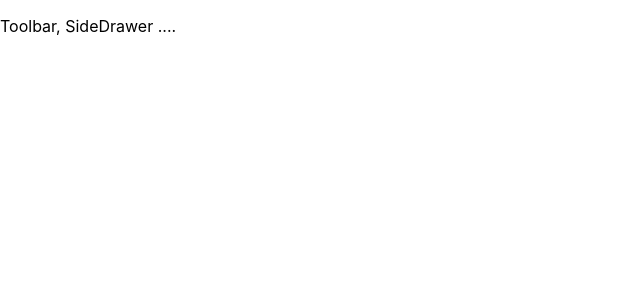
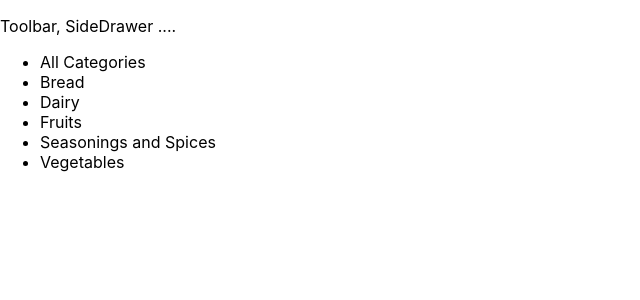
Before and after one commit to ahsanfarooq3423/ReactJS-Apps, a React (Create React App) app in the folder grocery-online/: page / in a window 1280 px wide. Shown: the top 300 px of the page, without its empty margins (0-640 px from the left). Built offline with nearby package versions, Linux system fonts and the light colour scheme.

Commit message:
Setting GroceryApp Container

```diff
--- a/grocery-online/src/App.js
+++ b/grocery-online/src/App.js
@@ -1,5 +1,6 @@
 import React, {Component} from 'react';
 import Layout from './components/Layout/Layout';
+import GroceryApp from './containers/GroceryApp/GroceryApp';
 
 
 
@@ -9,7 +10,7 @@ class App extends Component {
     return(
       <div>
         <Layout>
-
+          <GroceryApp/>
         </Layout>
       </div>
     )
--- /dev/null
+++ b/grocery-online/src/components/Grocery/GroceryTypes/GroceryTypes.js
@@ -0,0 +1,18 @@
+import React from 'react';
+
+
+const grocerytypes = (props) => {
+    return(
+        <div>
+            <ul>
+                <li>All Categories</li>
+                {props.types.map(type => {
+                    return <li> {type} </li>
+                })}
+            </ul>
+        </div>
+    )
+}
+
+
+export default grocerytypes;
--- /dev/null
+++ b/grocery-online/src/containers/GroceryApp/GroceryApp.js
@@ -0,0 +1,44 @@
+import React, {Component} from 'react';
+import GroceryTypes from '../../components/Grocery/GroceryTypes/GroceryTypes';
+
+class GroceryApp extends Component {
+    state = {
+
+        categories : {
+            bread : { name : 'Bread' , items : {
+                'toast' : {}, 'pita' : {}, 'whole-wheat' : {}
+            } },
+            dairy : { name : 'Dairy' , items : {
+                'milk' : {}, 'cheese' : {} , 'butter' : {}
+            } },
+            fruits : { name : 'Fruits' , items : {
+                'banana' : {} , 'apple' : {} , 'grapes' : {}
+            } },
+            seasons_spices : { name : 'Seasonings and Spices' , items : {
+                'clove' : {}, 'chili' : {} , 'oregano' : {}
+            } },
+            vegetables : { name : 'Vegetables', items : {
+                'tomato' : {}, 'potato': {} , 'spincah' : {}
+            }}
+
+        }
+    }
+
+    getCategoriesNames = () => {
+        let names =  Object.keys(this.state.categories).map (type => {
+            return this.state.categories[type].name
+        })
+        return names;
+    }
+
+
+    render(){
+        return(
+            <div>
+                <GroceryTypes types = {this.getCategoriesNames()} />
+            </div>
+        );
+    }
+}
+
+export default GroceryApp;
```
